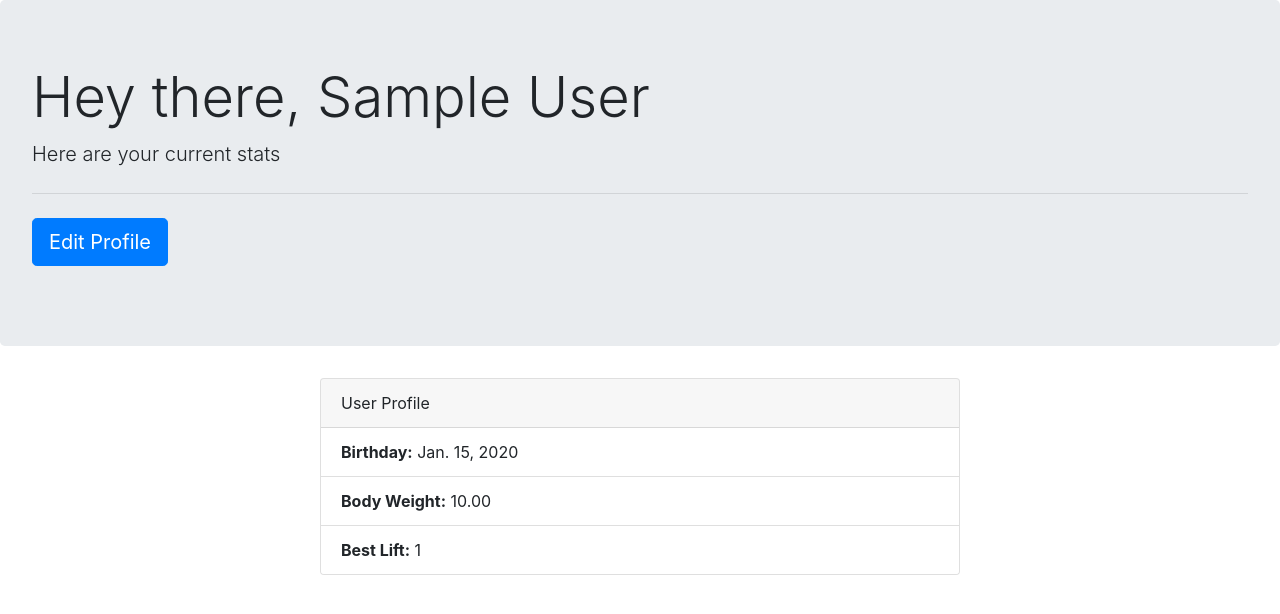
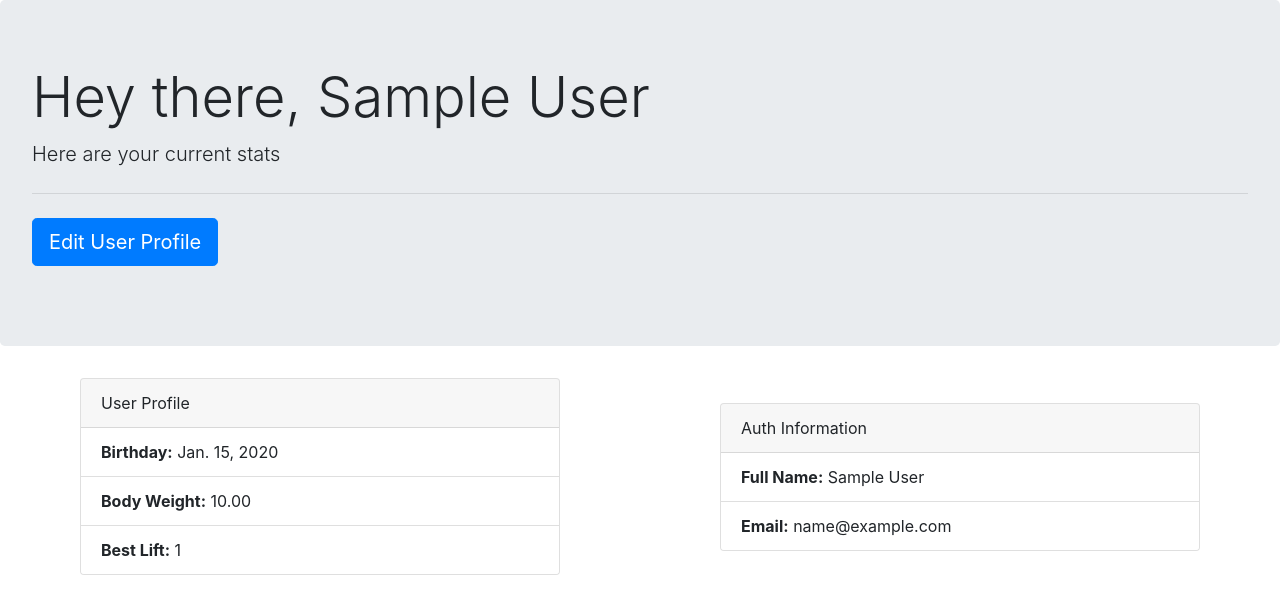
Before and after one commit to furhankhan12/DatabaseWebApp, a Django app: page /profile/ in a window 1280 px wide. Shown: the part 56-670 px from the top of the page. Run offline with Django 3.2, Linux system fonts and the light colour scheme; a user stored in the database is signed in; tables that the repository leaves empty hold one stand-in row (values such as "Sample post"); some libraries are stand-ins or nearby versions.

Commit message:
added workout export

```diff
--- a/hoosworkinout/settings.py
+++ b/hoosworkinout/settings.py
@@ -213,3 +213,4 @@ USE_TZ = True
 STATIC_URL = '/static/'
 STATIC_ROOT = 'static'
 CRISPY_TEMPLATE_PACK = 'bootstrap4'
+IMPORT_EXPORT_USE_TRANSACTIONS = True
--- a/hoosworkinout/templates/hoosworkinout/home.html
+++ b/hoosworkinout/templates/hoosworkinout/home.html
@@ -16,7 +16,7 @@
   {% for workout in workouts %}
   <div class="card" style="width: 20rem; margin: auto;">
       <div class="card-header">
-        {{ workout.name }}
+        <b>Name: </b>{{ workout.name }}
       </div>
       <ul class="list-group list-group-flush">
           <li class="list-group-item">
--- a/hoosworkinout/templates/hoosworkinout/profile.html
+++ b/hoosworkinout/templates/hoosworkinout/profile.html
@@ -6,11 +6,11 @@
 	<p class="lead">Here are your current stats</p>
 	<hr class="my-4">
 	<p class="lead">
-		<a class="btn btn-primary btn-lg" href="{% url 'edit-profile' %}" role="button">Edit Profile</a>
+		<a class="btn btn-primary btn-lg" href="{% url 'edit-profile' %}" role="button">Edit User Profile</a>
 	  </p>
   </div>
-  <div style="display: flex; justify-content: center;">
-	<div class="card w-50">
+  <div style="display: flex; justify-content: space-around;">
+	<div class="card" style="width: 30rem; margin: auto;">
 		<div class="card-header">
 		  User Profile
 		</div>
@@ -19,6 +19,15 @@
 		  <li class="list-group-item"><b>Body Weight:</b> {{ user.profile.body_weight }}</li>
 		  <li class="list-group-item"><b>Best Lift:</b> {{ user.profile.best_lift }}</li>
 		</ul>
-	  </div>
+	</div>
+	<div class="card" style="width: 30rem; margin: auto;">
+		<div class="card-header">
+		  Auth Information
+		</div>
+		<ul class="list-group list-group-flush">
+		  <li class="list-group-item"><b>Full Name:</b> {{ user.get_full_name }}</li>
+		  <li class="list-group-item"><b>Email:</b> {{ user.email }}</li>
+		</ul>
+	</div>
   </div>
 {% endblock %}
--- a/hoosworkinout/templates/hoosworkinout/workout-detail.html
+++ b/hoosworkinout/templates/hoosworkinout/workout-detail.html
@@ -4,7 +4,7 @@
 
 <div class="jumbotron">
     <h1 class="display-4">Workout Info:</h1>
-    </div>
+</div>
 
 
 <div style="display: flex; justify-content: center; flex-wrap: wrap;">
--- a/hoosworkinout/urls.py
+++ b/hoosworkinout/urls.py
@@ -30,6 +30,7 @@ urlpatterns = [
     path('', auth_views.LoginView.as_view(), name='login'),
 
     # User views
+    path('export/', views.export, name='export'),
     path('home/', views.HomeView.as_view(), name='home'),
     path('profile/', views.ProfileView.as_view(), name='profile'),
     path('edit-profile/', views.ProfileUpdate.as_view(), name='edit-profile'),
--- a/hoosworkinout/views.py
+++ b/hoosworkinout/views.py
@@ -6,6 +6,8 @@ from .models import Workout, Profile, User, Exercise, Cardio, Strength, Hiit, Pl
 from django.contrib.auth import logout
 from django.shortcuts import render, redirect, get_object_or_404
 from django.contrib.auth.mixins import LoginRequiredMixin
+from django.http import HttpResponse
+from .resources import WorkoutResource
 
 class WorkoutDetailView(LoginRequiredMixin, ListView):
     model = Workout
@@ -222,15 +224,22 @@ class CreatePlanView(LoginRequiredMixin, CreateView):
     def get_success_url(self):
         return reverse('home')
 
-def export1(self):
-    if self.method == "GET":
-        workouts = Workout.objects.filter(user = self.request.user.id)
-        workout_list = serializers.serialize('json', workouts)
-        return HttpResponse(workout_list, content_type="text/json-comment-filtered")
+#def export(request):
+#    workouts = Workout.objects.filter(user = self.request.user.id)
+#    workout_list = serializers.serialize('json', workouts, use_natural_foreign_keys=True, use_natural_primary_keys=True)
+#    response = HttpResponse(workout_list, content_type="text/json-comment-filtered")
+#    response['Content-Disposition'] = 'attachment; filename="export.json"'
+#    return response
 
-def export2(self):
-    Workout = Workout.objects.filter(user=self.request.user.id)
-    dataset = Workout.export()
+# def export2(self):
+#     Workout = Workout.objects.filter(user=self.request.user.id)
+#     dataset = Workout.export()
+#     response = HttpResponse(dataset.json, content_type='application/json')
+#     response['Content-Disposition'] = 'attachment; filename="persons.json"'
+#     return response
+#
+def export(request):
+    dataset = WorkoutResource().export()
     response = HttpResponse(dataset.json, content_type='application/json')
     response['Content-Disposition'] = 'attachment; filename="persons.json"'
     return response
```
Also changed, not shown: hoosworkinout/admin.py (+2 -5 lines), hoosworkinout/resources.py (added, +8 -0 lines).
